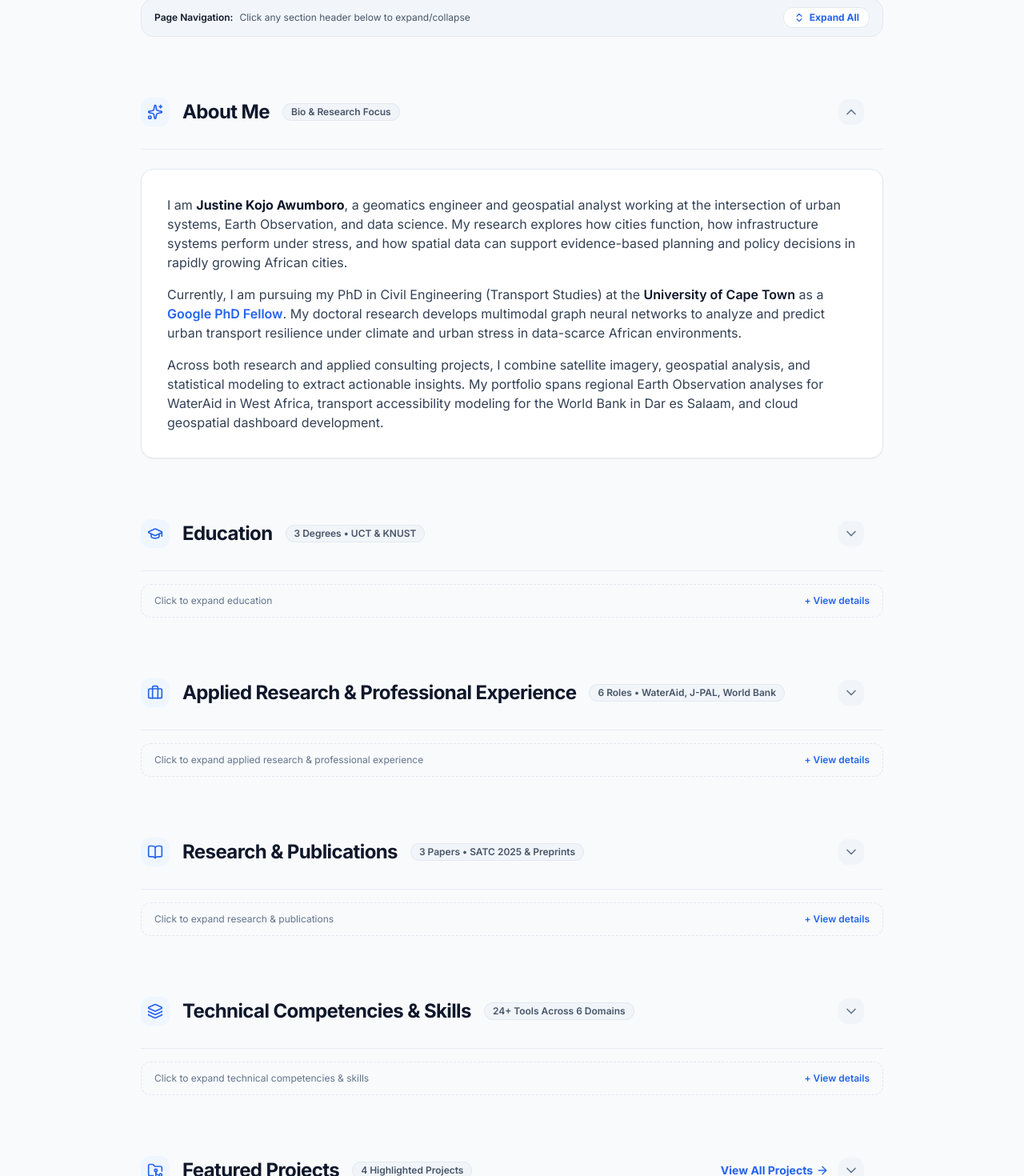
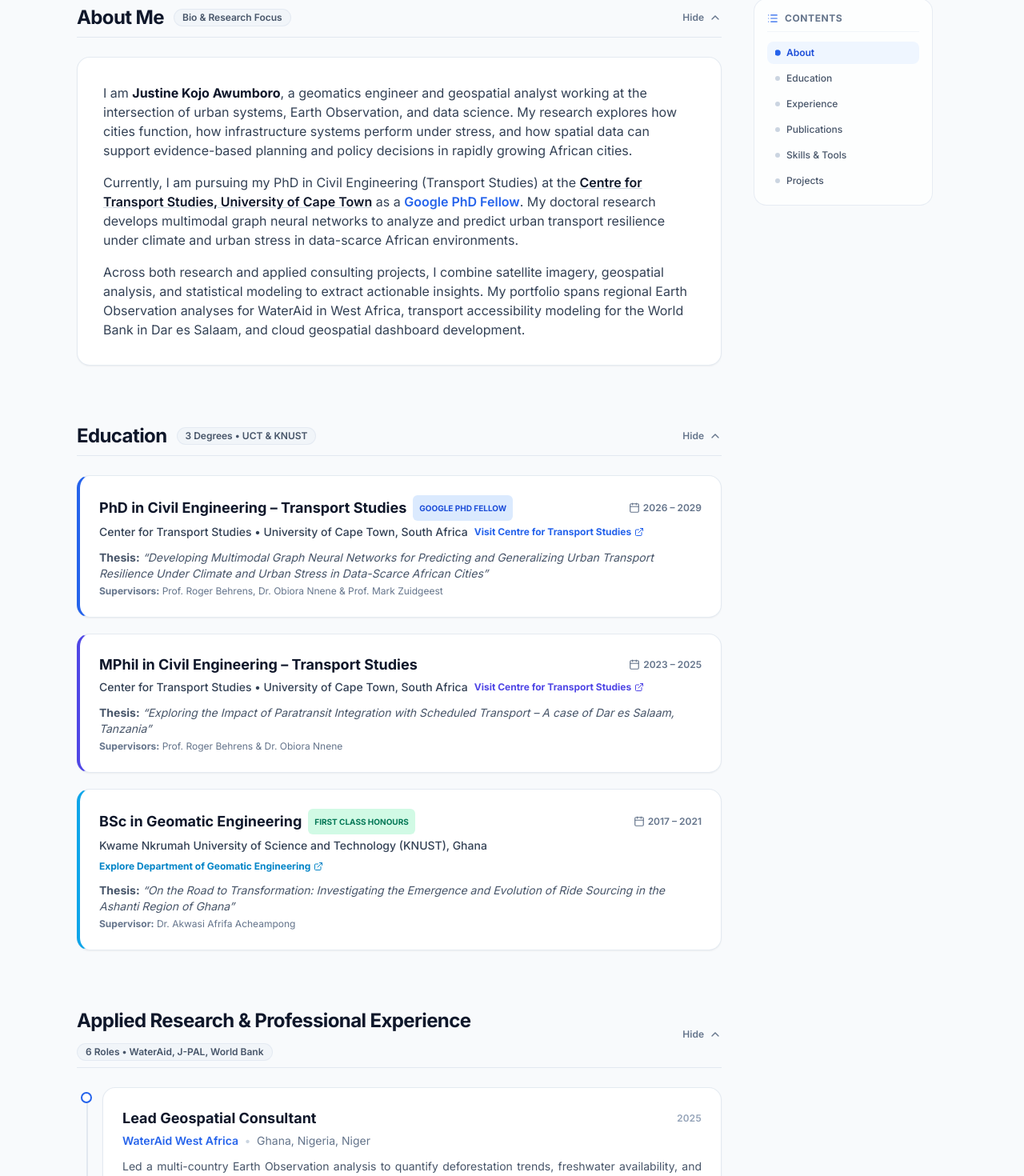
Before and after one commit to Awumboro/Awumboro.github.io, a React (Vite) app: page / in a window 1280 px wide. Shown: the part 554-2024 px from the top of the page at 80% size. Built offline with nearby package versions, Linux system fonts and the light colour scheme; a web font is replaced by a local one.

Commit message:
Refine UX: add side Table of Contents, department website links, remove dashed placeholder and top toggle bar

```diff
--- a/src/App.jsx
+++ b/src/App.jsx
@@ -14,7 +14,7 @@ export default function App() {
       <Router>
         <ScrollToTop />
         <div className="min-h-screen bg-slate-50 dark:bg-zinc-950 text-slate-800 dark:text-zinc-100 font-sans transition-colors duration-200 selection:bg-blue-600 selection:text-white">
-          <div className="max-w-5xl mx-auto px-4 sm:px-6 md:px-12 py-6 sm:py-10 flex flex-col min-h-screen justify-between">
+          <div className="max-w-6xl mx-auto px-4 sm:px-6 md:px-8 py-6 sm:py-10 flex flex-col min-h-screen justify-between">
             {/* Top Navigation Bar */}
             <Navbar />
 
--- a/src/components/CollapsibleSection.jsx
+++ b/src/components/CollapsibleSection.jsx
@@ -3,7 +3,6 @@ import { ChevronDown } from "lucide-react";
 
 export default function CollapsibleSection({
   id,
-  icon,
   title,
   badge,
   isOpen,
@@ -12,8 +11,8 @@ export default function CollapsibleSection({
   children
 }) {
   return (
-    <section id={id} className="scroll-mt-24 space-y-4">
-      {/* Interactive Header Bar */}
+    <section id={id} className="scroll-mt-28 space-y-4">
+      {/* Sleek, Professional Header Bar */}
       <div
         onClick={onToggle}
         role="button"
@@ -24,20 +23,15 @@ export default function CollapsibleSection({
             onToggle();
           }
         }}
-        className="w-full flex items-center justify-between gap-4 p-3 -mx-3 rounded-2xl cursor-pointer select-none hover:bg-slate-100/70 dark:hover:bg-zinc-900/60 transition-colors group"
+        className="w-full flex items-center justify-between gap-4 py-2 cursor-pointer select-none group border-b border-slate-200 dark:border-zinc-800 transition-colors"
         aria-expanded={isOpen}
       >
-        <div className="flex items-center gap-3 sm:gap-4 flex-wrap">
-          {icon && (
-            <div className="p-2 rounded-xl bg-blue-50 dark:bg-blue-950/50 text-blue-600 dark:text-blue-400 group-hover:scale-105 transition-transform">
-              {icon}
-            </div>
-          )}
-          <h2 className="text-xl sm:text-2xl font-bold text-slate-900 dark:text-zinc-100 tracking-tight">
+        <div className="flex items-center gap-3 flex-wrap">
+          <h2 className="text-xl sm:text-2xl font-bold text-slate-900 dark:text-zinc-100 tracking-tight group-hover:text-blue-600 dark:group-hover:text-blue-400 transition-colors">
             {title}
           </h2>
           {badge && (
-            <span className="px-2.5 py-0.5 rounded-full text-xs font-semibold bg-slate-100 dark:bg-zinc-800 text-slate-600 dark:text-zinc-400 border border-slate-200/80 dark:border-zinc-700/60">
+            <span className="px-2.5 py-0.5 rounded-full text-xs font-semibold bg-slate-100 dark:bg-zinc-800/80 text-slate-600 dark:text-zinc-400 border border-slate-200/80 dark:border-zinc-700/60">
               {badge}
             </span>
           )}
@@ -53,30 +47,19 @@ export default function CollapsibleSection({
             </div>
           )}
 
-          <div
-            className={`p-1.5 rounded-xl bg-slate-100 dark:bg-zinc-800 text-slate-500 dark:text-zinc-400 group-hover:text-blue-600 dark:group-hover:text-blue-400 transition-all duration-300 ${
-              isOpen ? "rotate-180 bg-blue-50 dark:bg-blue-950/60 text-blue-600" : ""
-            }`}
-          >
-            <ChevronDown className="w-5 h-5" />
+          <div className="flex items-center gap-1.5 text-xs font-semibold text-slate-500 dark:text-zinc-400 group-hover:text-blue-600 dark:group-hover:text-blue-400 transition-colors">
+            <span className="hidden sm:inline">{isOpen ? "Hide" : "Show"}</span>
+            <ChevronDown
+              className={`w-4 h-4 transition-transform duration-300 ${
+                isOpen ? "rotate-180" : ""
+              }`}
+            />
           </div>
         </div>
       </div>
 
-      <div className="h-px bg-slate-200/80 dark:bg-zinc-800"></div>
-
-      {/* Collapsible Content */}
-      {isOpen ? (
-        <div className="pt-2 animate-fadeIn">{children}</div>
-      ) : (
-        <div
-          onClick={onToggle}
-          className="py-3 px-4 rounded-xl border border-dashed border-slate-200 dark:border-zinc-800 text-xs text-slate-500 dark:text-zinc-400 hover:border-blue-300 dark:hover:border-zinc-700 hover:text-blue-600 dark:hover:text-blue-400 cursor-pointer flex items-center justify-between transition-colors"
-        >
-          <span>Click to expand {title.toLowerCase()}</span>
-          <span className="font-semibold text-blue-600 dark:text-blue-400">+ View details</span>
-        </div>
-      )}
+      {/* Content area: cleanly displayed when open; completely unobtrusive when collapsed */}
+      {isOpen && <div className="pt-2 animate-fadeIn">{children}</div>}
     </section>
   );
 }
--- /dev/null
+++ b/src/components/TableOfContents.jsx
@@ -0,0 +1,78 @@
+import React, { useEffect, useState } from "react";
+import { List } from "lucide-react";
+
+export default function TableOfContents({ sections = [], onSelectSection }) {
+  const [activeId, setActiveId] = useState("about");
+
+  useEffect(() => {
+    const observer = new IntersectionObserver(
+      (entries) => {
+        entries.forEach((entry) => {
+          if (entry.isIntersecting) {
+            setActiveId(entry.target.id);
+          }
+        });
+      },
+      {
+        rootMargin: "-20% 0px -60% 0px",
+        threshold: 0
+      }
+    );
+
+    sections.forEach(({ id }) => {
+      const el = document.getElementById(id);
+      if (el) observer.observe(el);
+    });
+
+    return () => observer.disconnect();
+  }, [sections]);
+
+  const handleClick = (e, id) => {
+    e.preventDefault();
+    if (onSelectSection) {
+      onSelectSection(id);
+    }
+    const el = document.getElementById(id);
+    if (el) {
+      el.scrollIntoView({ behavior: "smooth", block: "start" });
+    }
+  };
+
+  return (
+    <aside className="hidden lg:block sticky top-28 self-start w-56 shrink-0 space-y-3 p-4 bg-white/70 dark:bg-zinc-900/60 backdrop-blur-md rounded-2xl border border-slate-200/80 dark:border-zinc-800 shadow-xs">
+      <div className="flex items-center gap-2 text-xs font-bold uppercase tracking-wider text-slate-500 dark:text-zinc-400 pb-2 border-b border-slate-100 dark:border-zinc-800">
+        <List className="w-3.5 h-3.5 text-blue-600 dark:text-blue-400" />
+        <span>Contents</span>
+      </div>
+
+      <nav className="space-y-1 text-xs">
+        {sections.map(({ id, label }) => {
+          const isActive = activeId === id;
+          return (
+            <a
+              key={id}
+              href={`#${id}`}
+              onClick={(e) => handleClick(e, id)}
+              className={`group flex items-center justify-between px-2.5 py-1.5 rounded-lg transition-all ${
+                isActive
+                  ? "bg-blue-50 dark:bg-blue-950/60 text-blue-700 dark:text-blue-300 font-semibold"
+                  : "text-slate-600 dark:text-zinc-400 hover:text-slate-900 dark:hover:text-white hover:bg-slate-50 dark:hover:bg-zinc-800/50 font-medium"
+              }`}
+            >
+              <div className="flex items-center gap-2 truncate">
+                <span
+                  className={`w-1.5 h-1.5 rounded-full transition-all ${
+                    isActive
+                      ? "bg-blue-600 scale-125"
+                      : "bg-slate-300 dark:bg-zinc-700 group-hover:bg-slate-400"
+                  }`}
+                />
+                <span className="truncate">{label}</span>
+              </div>
+            </a>
+          );
+        })}
+      </nav>
+    </aside>
+  );
+}
--- a/src/pages/Home.jsx
+++ b/src/pages/Home.jsx
@@ -5,22 +5,18 @@ import { experiences } from "../experienceData";
 import BibtexModal from "../components/BibtexModal";
 import ImageLightbox from "../components/ImageLightbox";
 import CollapsibleSection from "../components/CollapsibleSection";
+import TableOfContents from "../components/TableOfContents";
 import {
   BookOpen,
   Mail,
   Check,
   ExternalLink,
-  GraduationCap,
-  Briefcase,
-  Layers,
-  ArrowRight,
-  FileText,
-  Sparkles,
   MapPin,
   Calendar,
   Quote,
-  ChevronsUpDown,
-  FolderGit2
+  Award,
+  ArrowRight,
+  FileText
 } from "lucide-react";
 import { GithubIcon, LinkedinIcon, YoutubeIcon, ScholarIcon } from "../components/SocialIcons";
 
@@ -32,17 +28,26 @@ export default function Home() {
 
   const location = useLocation();
 
-  // Collapsible section state (Compact by default, About open)
+  // Sections open by default for a seamless reading experience; reader can collapse any on demand
   const [sections, setSections] = useState({
     about: true,
-    education: false,
-    experience: false,
-    publications: false,
-    skills: false,
-    projects: false
+    education: true,
+    experience: true,
+    publications: true,
+    skills: true,
+    projects: true
   });
 
-  // Automatically open section if matching hash is in URL
+  const tocItems = [
+    { id: "about", label: "About" },
+    { id: "education", label: "Education" },
+    { id: "experience", label: "Experience" },
+    { id: "publications", label: "Publications" },
+    { id: "skills", label: "Skills & Tools" },
+    { id: "projects", label: "Projects" }
+  ];
+
+  // Auto-expand section if targeted by URL hash
   useEffect(() => {
     if (location.hash) {
       const sectionKey = location.hash.replace("#", "");
@@ -54,18 +59,8 @@ export default function Home() {
     setSections((prev) => ({ ...prev, [key]: !prev[key] }));
   };
 
-  const areAllExpanded = Object.values(sections).every(Boolean);
-
-  const toggleAll = () => {
-    const nextState = !areAllExpanded;
-    setSections({
-      about: nextState,
-      education: nextState,
-      experience: nextState,
-      publications: nextState,
-      skills: nextState,
-      projects: nextState
-    });
+  const handleSelectToc = (id) => {
+    setSections((prev) => ({ ...prev, [id]: true }));
   };
 
   const handleCopyEmail = () => {
@@ -165,9 +160,9 @@ export default function Home() {
       {/* Hero / Identity Section */}
       <header className="relative pt-4 pb-2">
         <div className="flex flex-col md:flex-row items-center md:items-start gap-8">
-          {/* Avatar with subtle gradient border */}
+          {/* Avatar with subtle border */}
           <div className="relative group shrink-0">
-            <div className="absolute -inset-1 bg-gradient-to-tr from-blue-600 via-indigo-500 to-sky-400 rounded-full blur opacity-40 group-hover:opacity-75 transition duration-500"></div>
+            <div className="absolute -inset-1 bg-gradient-to-tr from-blue-600 via-indigo-500 to-sky-400 rounded-full blur opacity-30 group-hover:opacity-60 transition duration-500"></div>
             <img
               src="/headshot.jpg"
               alt="Justine Kojo Awumboro"
@@ -177,9 +172,9 @@ export default function Home() {
 
           {/* Hero text */}
           <div className="text-center md:text-left space-y-3 flex-1">
-            {/* Fellowship Status Pill */}
-            <div className="inline-flex items-center gap-1.5 px-3 py-1 rounded-full text-xs font-semibold bg-blue-50 dark:bg-blue-950/60 text-blue-700 dark:text-blue-300 border border-blue-200/80 dark:border-blue-900/60 shadow-sm">
-              <Sparkles className="w-3.5 h-3.5 text-blue-600 dark:text-blue-400" />
+            {/* Fellowship Status Pill - Professional Academic Style */}
+            <div className="inline-flex items-center gap-1.5 px-3 py-1 rounded-full text-xs font-semibold bg-blue-50 dark:bg-blue-950/60 text-blue-700 dark:text-blue-300 border border-blue-200/80 dark:border-blue-900/60 shadow-xs">
+              <Award className="w-3.5 h-3.5 text-blue-600 dark:text-blue-400" />
               <span>Google PhD Fellow • Transport Studies</span>
             </div>
 
@@ -258,7 +253,7 @@ export default function Home() {
           </div>
         </div>
 
-        {/* Quick Highlights Dashboard Pill Row */}
+        {/* Quick Highlights Dashboard Row */}
         <div className="mt-8 grid grid-cols-2 sm:grid-cols-4 gap-3 text-center">
           <div className="p-3 bg-white dark:bg-zinc-900/60 border border-slate-200/90 dark:border-zinc-800 rounded-xl shadow-xs">
             <div className="text-lg font-bold text-blue-600 dark:text-blue-400">Google PhD</div>
@@ -279,25 +274,13 @@ export default function Home() {
         </div>
       </header>
 
-      {/* Global Compact / Expand Control Bar */}
-      <div className="flex items-center justify-between py-2.5 px-4 bg-slate-100/80 dark:bg-zinc-900/80 rounded-2xl border border-slate-200 dark:border-zinc-800/80">
-        <div className="flex items-center gap-2 text-xs text-slate-600 dark:text-zinc-400">
-          <span className="font-semibold text-slate-900 dark:text-zinc-200">Page Navigation:</span>
-          <span>Click any section header below to expand/collapse</span>
-        </div>
-        <button
-          onClick={toggleAll}
-          className="flex items-center gap-1.5 px-3 py-1 rounded-xl text-xs font-bold text-blue-600 dark:text-blue-400 bg-white dark:bg-zinc-800 border border-slate-200 dark:border-zinc-700 hover:shadow-xs transition-all"
-        >
-          <ChevronsUpDown className="w-3.5 h-3.5" />
-          {areAllExpanded ? "Collapse All" : "Expand All"}
-        </button>
-      </div>
-
+      {/* Main Content Area with Side Table of Contents */}
+      <div className="grid grid-cols-1 lg:grid-cols-12 gap-8 sm:gap-10 items-start">
+        {/* Main Content - 9 columns */}
+        <div className="lg:col-span-9 space-y-16">
           {/* About Section */}
           <CollapsibleSection
             id="about"
-        icon={<Sparkles className="w-5 h-5" />}
             title="About Me"
             badge="Bio & Research Focus"
             isOpen={sections.about}
@@ -310,8 +293,15 @@ export default function Home() {
 
               <p>
                 Currently, I am pursuing my PhD in Civil Engineering (Transport Studies) at the{" "}
-            <span className="font-semibold text-slate-900 dark:text-white">University of Cape Town</span> as a{" "}
-            <span className="font-semibold text-blue-600 dark:text-blue-400">Google PhD Fellow</span>. My doctoral research develops multimodal graph neural networks to analyze and predict urban transport resilience under climate and urban stress in data-scarce African environments.
+                <a
+                  href="https://ebe.uct.ac.za/department-civil-engineering/centre-transport-studies"
+                  target="_blank"
+                  rel="noopener noreferrer"
+                  className="font-semibold text-slate-900 dark:text-white underline decoration-slate-300 hover:text-blue-600 dark:hover:text-blue-400 transition-colors"
+                >
+                  Centre for Transport Studies, University of Cape Town
+                </a>{" "}
+                as a <span className="font-semibold text-blue-600 dark:text-blue-400">Google PhD Fellow</span>. My doctoral research develops multimodal graph neural networks to analyze and predict urban transport resilience under climate and urban stress in data-scarce African environments.
               </p>
 
               <p>
@@ -323,7 +313,6 @@ export default function Home() {
           {/* Education Section */}
           <CollapsibleSection
             id="education"
-        icon={<GraduationCap className="w-5 h-5" />}
             title="Education"
             badge="3 Degrees • UCT & KNUST"
             isOpen={sections.education}
@@ -343,9 +332,22 @@ export default function Home() {
                     <Calendar className="w-3.5 h-3.5" /> 2026 – 2029
                   </span>
                 </div>
-            <p className="text-xs sm:text-sm font-medium text-blue-600 dark:text-blue-400 mt-1">
+
+                <div className="mt-1 flex flex-wrap items-center gap-2">
+                  <span className="text-xs sm:text-sm font-medium text-slate-700 dark:text-zinc-300">
                     Center for Transport Studies • University of Cape Town, South Africa
-            </p>
+                  </span>
+                  <a
+                    href="https://ebe.uct.ac.za/department-civil-engineering/centre-transport-studies"
+                    target="_blank"
+                    rel="noopener noreferrer"
+                    className="inline-flex items-center gap-1 text-xs font-bold text-blue-600 dark:text-blue-400 hover:underline"
+                  >
+                    <span>Visit Centre for Transport Studies</span>
+                    <ExternalLink className="w-3 h-3" />
+                  </a>
+                </div>
+
                 <div className="mt-3 text-xs sm:text-sm text-slate-600 dark:text-zinc-300 space-y-1">
                   <p>
                     <strong>Thesis:</strong> <em>“Developing Multimodal Graph Neural Networks for Predicting and Generalizing Urban Transport Resilience Under Climate and Urban Stress in Data-Scarce African Cities”</em>
@@ -366,9 +368,22 @@ export default function Home() {
                     <Calendar className="w-3.5 h-3.5" /> 2023 – 2025
                   </span>
                 </div>
-            <p className="text-xs sm:text-sm font-medium text-indigo-600 dark:text-indigo-400 mt-1">
+
+                <div className="mt-1 flex flex-wrap items-center gap-2">
+                  <span className="text-xs sm:text-sm font-medium text-slate-700 dark:text-zinc-300">
                     Center for Transport Studies • University of Cape Town, South Africa
-            </p>
+                  </span>
+                  <a
+                    href="https://ebe.uct.ac.za/department-civil-engineering/centre-transport-studies"
+                    target="_blank"
+                    rel="noopener noreferrer"
+                    className="inline-flex items-center gap-1 text-xs font-bold text-indigo-600 dark:text-indigo-400 hover:underline"
+                  >
+                    <span>Visit Centre for Transport Studies</span>
+                    <ExternalLink className="w-3 h-3" />
+                  </a>
+                </div>
+
                 <div className="mt-3 text-xs sm:text-sm text-slate-600 dark:text-zinc-300 space-y-1">
                   <p>
                     <strong>Thesis:</strong> <em>“Exploring the Impact of Paratransit Integration with Scheduled Transport – A case of Dar es Salaam, Tanzania”</em>
@@ -383,7 +398,7 @@ export default function Home() {
               <div className="bg-white dark:bg-zinc-900/60 border-l-4 border-l-sky-500 border border-slate-200/90 dark:border-zinc-800 p-6 rounded-2xl shadow-sm hover:shadow-md transition-shadow">
                 <div className="flex flex-col sm:flex-row sm:items-center justify-between gap-2">
                   <h3 className="font-bold text-lg text-slate-900 dark:text-zinc-100 flex items-center gap-2">
-                BSc in Geomatics Engineering
+                    BSc in Geomatic Engineering
                     <span className="px-2 py-0.5 text-[10px] font-bold uppercase rounded-md bg-emerald-100 dark:bg-emerald-950 text-emerald-700 dark:text-emerald-300">
                       First Class Honours
                     </span>
@@ -392,9 +407,22 @@ export default function Home() {
                     <Calendar className="w-3.5 h-3.5" /> 2017 – 2021
                   </span>
                 </div>
-            <p className="text-xs sm:text-sm font-medium text-sky-600 dark:text-sky-400 mt-1">
+
+                <div className="mt-1 flex flex-wrap items-center gap-2">
+                  <span className="text-xs sm:text-sm font-medium text-slate-700 dark:text-zinc-300">
                     Kwame Nkrumah University of Science and Technology (KNUST), Ghana
-            </p>
+                  </span>
+                  <a
+                    href="https://geomatics.knust.edu.gh/"
+                    target="_blank"
+                    rel="noopener noreferrer"
+                    className="inline-flex items-center gap-1 text-xs font-bold text-sky-600 dark:text-sky-400 hover:underline"
+                  >
+                    <span>Explore Department of Geomatic Engineering</span>
+                    <ExternalLink className="w-3 h-3" />
+                  </a>
+                </div>
+
                 <div className="mt-3 text-xs sm:text-sm text-slate-600 dark:text-zinc-300 space-y-1">
                   <p>
                     <strong>Thesis:</strong> <em>“On the Road to Transformation: Investigating the Emergence and Evolution of Ride Sourcing in the Ashanti Region of Ghana”</em>
@@ -410,7 +438,6 @@ export default function Home() {
           {/* Applied Research & Professional Experience */}
           <CollapsibleSection
             id="experience"
-        icon={<Briefcase className="w-5 h-5" />}
             title="Applied Research & Professional Experience"
             badge="6 Roles • WaterAid, J-PAL, World Bank"
             isOpen={sections.experience}
@@ -464,7 +491,6 @@ export default function Home() {
           {/* Research & Publications */}
           <CollapsibleSection
             id="publications"
-        icon={<BookOpen className="w-5 h-5" />}
             title="Research & Publications"
             badge="3 Papers • SATC 2025 & Preprints"
             isOpen={sections.publications}
@@ -525,7 +551,6 @@ export default function Home() {
           {/* Interactive Skills Matrix */}
           <CollapsibleSection
             id="skills"
-        icon={<Layers className="w-5 h-5" />}
             title="Technical Competencies & Skills"
             badge="24+ Tools Across 6 Domains"
             isOpen={sections.skills}
@@ -581,7 +606,6 @@ export default function Home() {
           {/* Highlighted Projects Showcase */}
           <CollapsibleSection
             id="projects"
-        icon={<FolderGit2 className="w-5 h-5" />}
             title="Featured Projects"
             badge="4 Highlighted Projects"
             isOpen={sections.projects}
@@ -652,6 +676,16 @@ export default function Home() {
           ))}
             </div>
           </CollapsibleSection>
+        </div>
+
+        {/* Side Table of Contents (Desktop Sticky) - 3 columns */}
+        <div className="hidden lg:block lg:col-span-3">
+          <TableOfContents
+            sections={tocItems}
+            onSelectSection={handleSelectToc}
+          />
+        </div>
+      </div>
 
       {/* BibTeX Modal */}
       <BibtexModal
```
Lines whose indentation alone changed are shown as unchanged.
